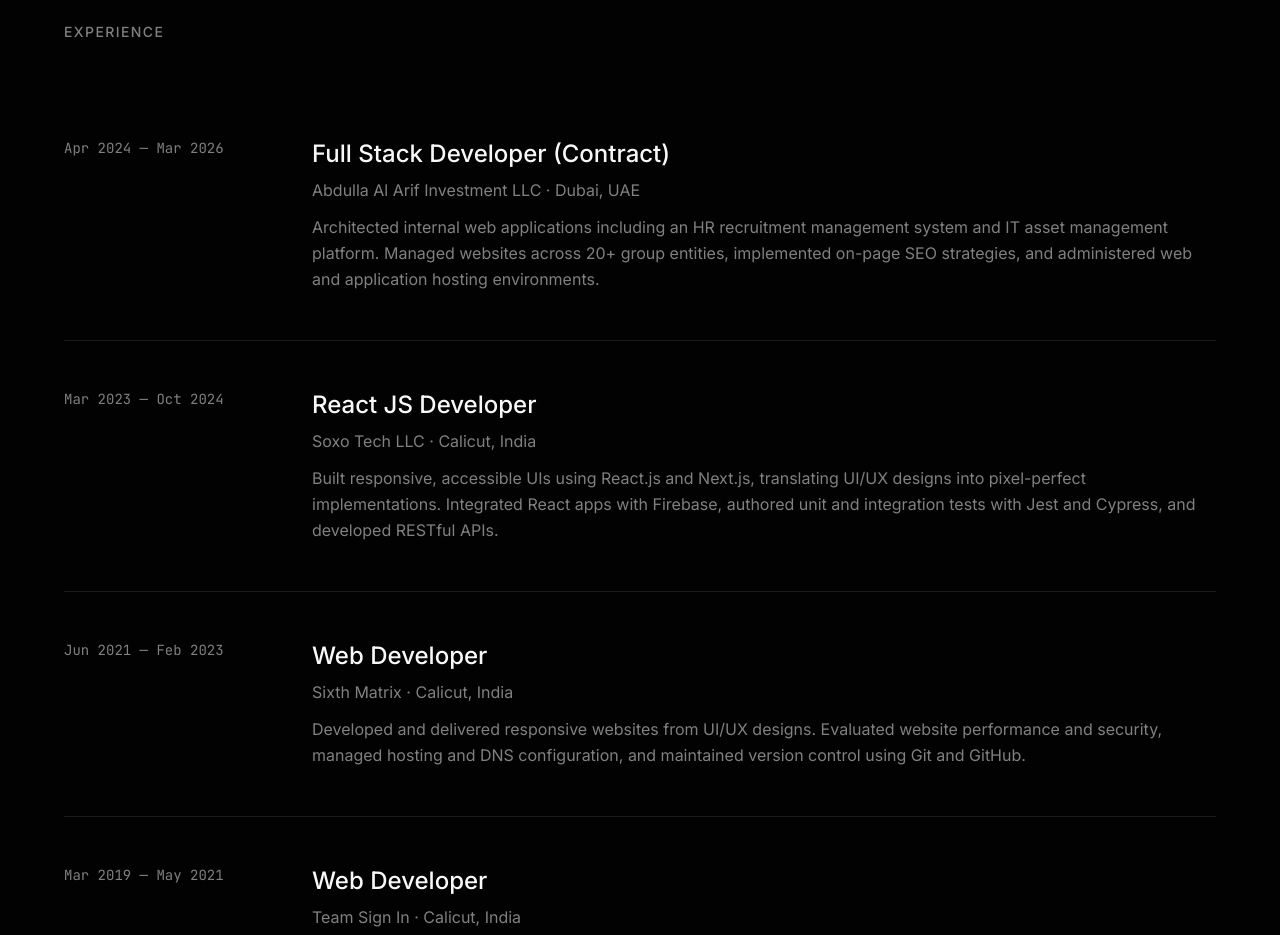
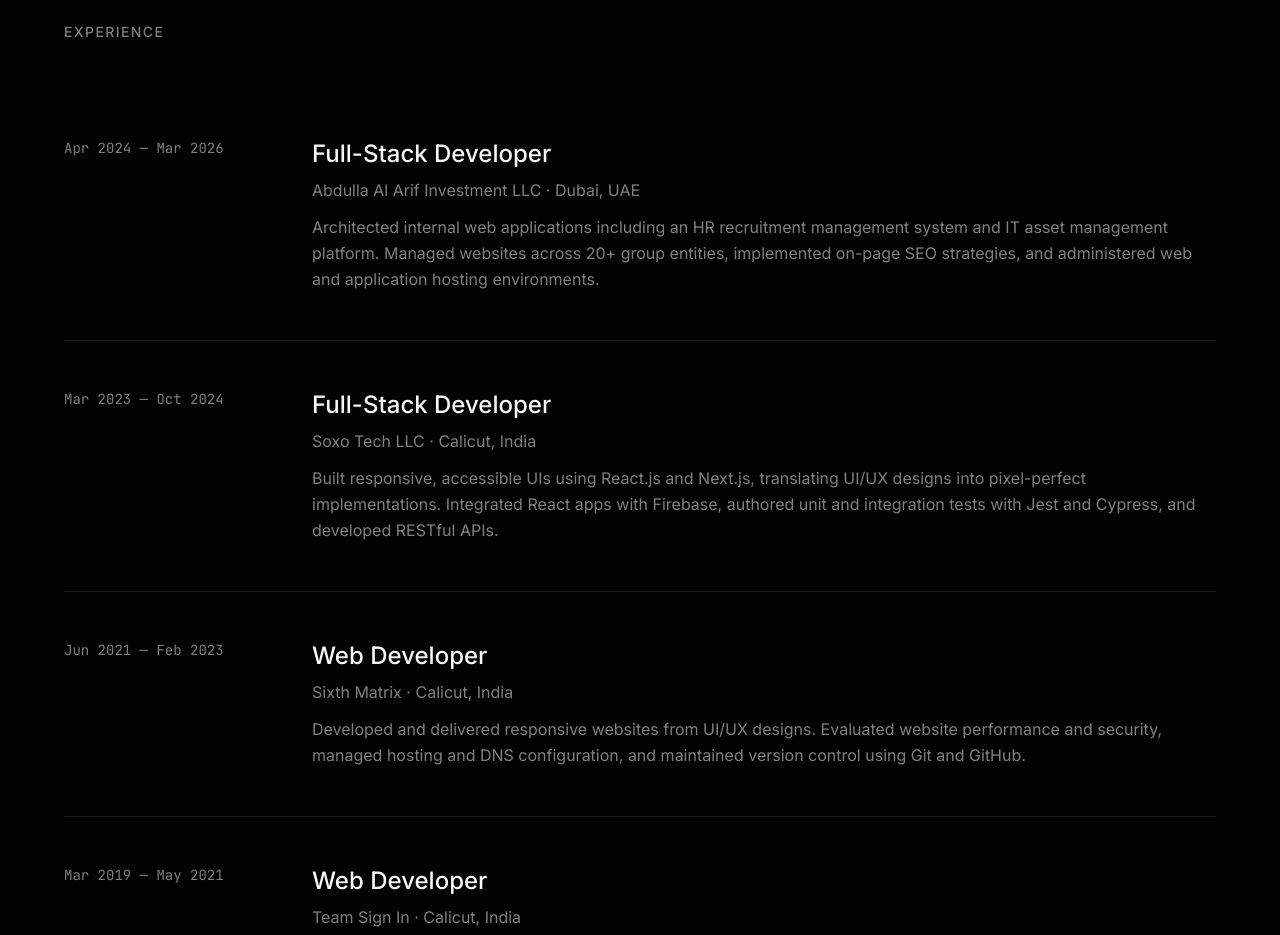
Before and after one commit to D-e-v-Sr/Personal-web, a Next.js app: page /skills in a window 1280 px wide. Shown: the part 980-1915 px from the top of the page. Built offline with nearby package versions, Linux system fonts and the light colour scheme.

Commit message:
update job title

```diff
--- a/app/skills/page.tsx
+++ b/app/skills/page.tsx
@@ -22,13 +22,13 @@ const skillCategories = [
 const experiences = [
   {
     period: "Apr 2024 — Mar 2026",
-    role: "Full Stack Developer (Contract)",
+    role: "Full-Stack Developer",
     company: "Abdulla Al Arif Investment LLC · Dubai, UAE",
     description: "Architected internal web applications including an HR recruitment management system and IT asset management platform. Managed websites across 20+ group entities, implemented on-page SEO strategies, and administered web and application hosting environments.",
   },
   {
     period: "Mar 2023 — Oct 2024",
-    role: "React JS Developer",
+    role: "Full-Stack Developer",
     company: "Soxo Tech LLC · Calicut, India",
     description: "Built responsive, accessible UIs using React.js and Next.js, translating UI/UX designs into pixel-perfect implementations. Integrated React apps with Firebase, authored unit and integration tests with Jest and Cypress, and developed RESTful APIs.",
   },
```
